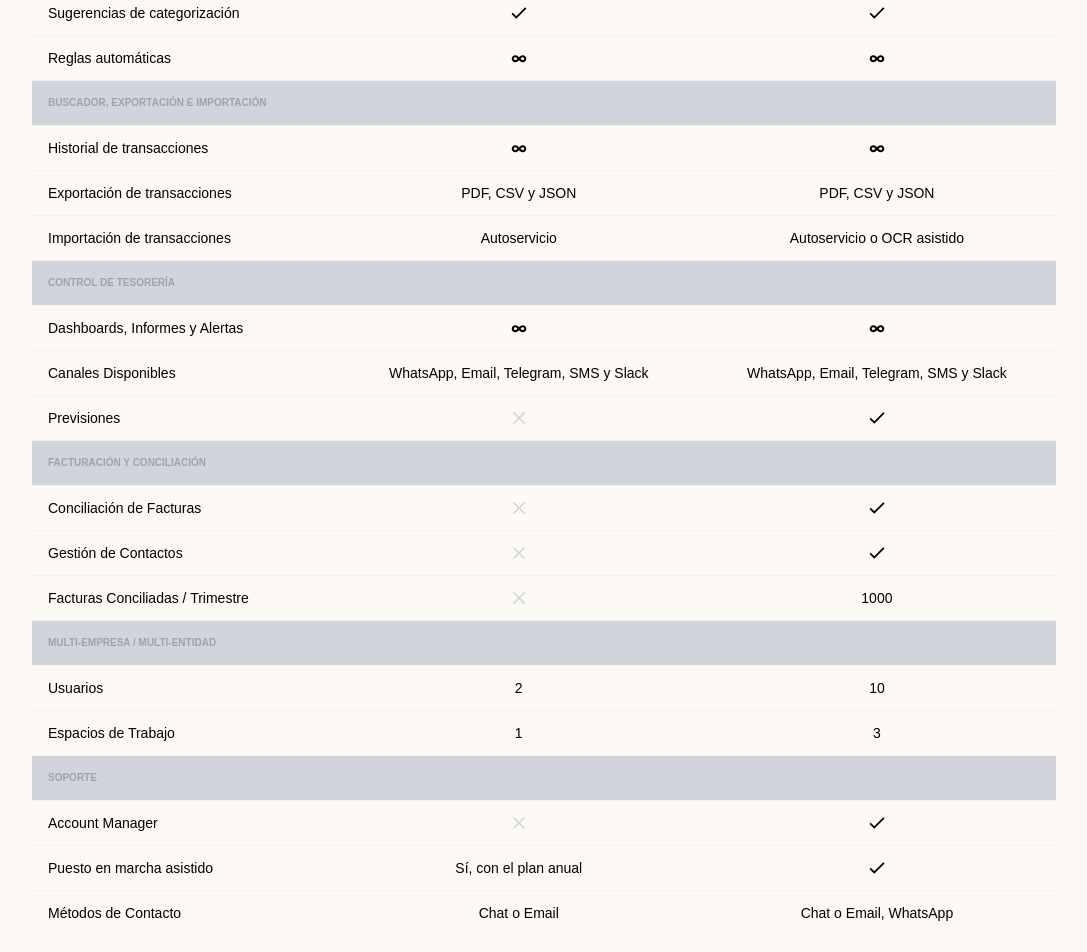
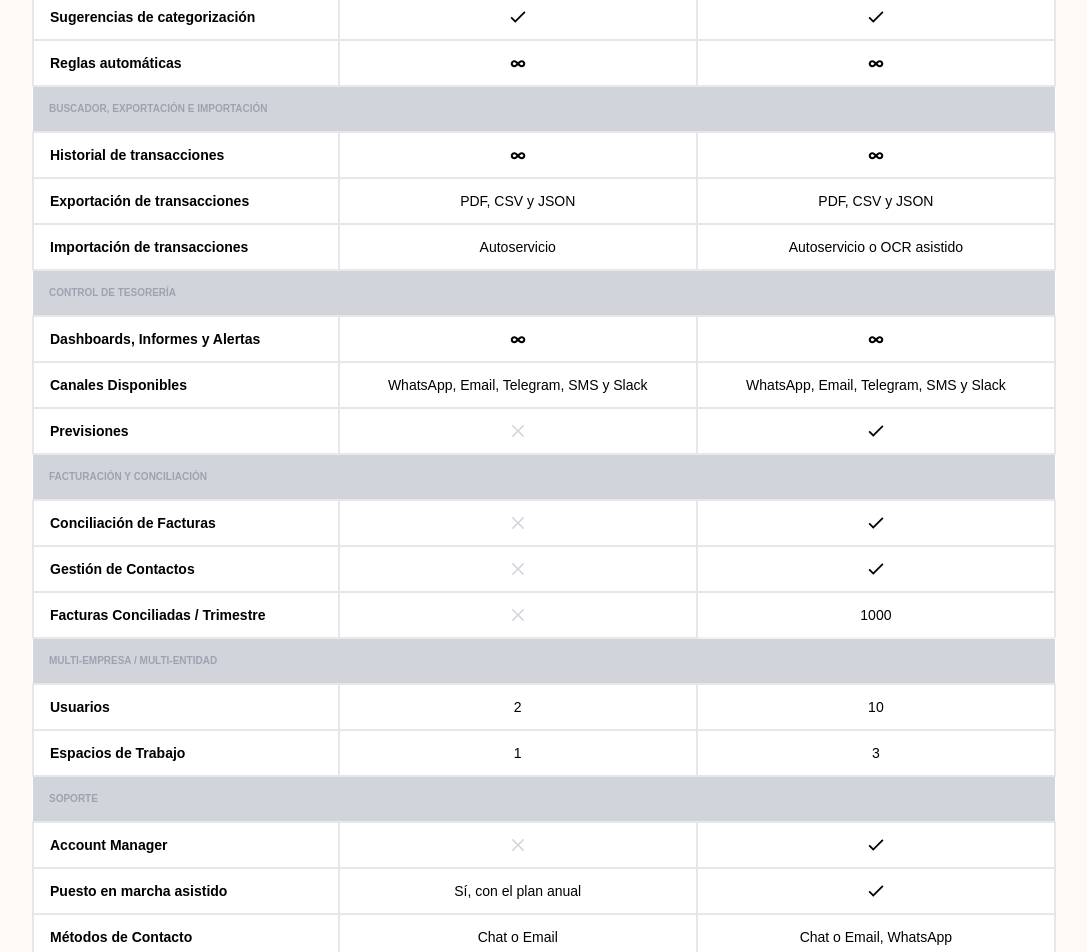
Before and after one commit to Shakib-Shajid/banktrack, a Next.js app: page /precios in a window 1280 px wide. Shown: the part 1680-2632 px from the top of the page, without its empty margins (96-1183 px from the left). Built offline with nearby package versions, Linux system fonts and the light colour scheme.

Commit message:
text design added for table

```diff
--- a/src/components/Empieza.jsx
+++ b/src/components/Empieza.jsx
@@ -277,7 +277,7 @@
 
             {/* table */}
             <div className="overflow-x-auto w-[80%] mx-auto my-20">
-                <table className="table">
+                <table className="table rounded-xl bg-white">
                     {/* head */}
                     <thead>
                         <tr className="text-center">
@@ -297,16 +297,16 @@
                             <td className="bg-gray-300 text-gray-400 text-[10px]"></td>
                         </tr>
                         {/* row 1 */}
-                        <tr>
-                            <td>Bancos sincronizados</td>
-                            <td className="text-center">10</td>
-                            <td className="text-center">25</td>
+                        <tr className="border-2">
+                            <td className="border-2 font-bold">Bancos sincronizados</td>
+                            <td className="text-center border-2">10</td>
+                            <td className="text-center border-2">25</td>
                         </tr>
                         {/* row 2 */}
-                        <tr>
-                            <td>Uso empresarial</td>
-                            <td><IoMdCheckmark className="mx-auto font-bold text-xl" /></td>
-                            <td><IoMdCheckmark className="mx-auto font-bold text-xl" /></td>
+                        <tr className="border-2">
+                            <td className="border-2 font-bold">Uso empresarial</td>
+                            <td className="border-2"><IoMdCheckmark className="mx-auto font-bold text-xl" /></td>
+                            <td className="border-2"><IoMdCheckmark className="mx-auto font-bold text-xl" /></td>
                         </tr>
                         <tr>
                             <td className="font-bold bg-gray-300 text-gray-400 text-[10px] uppercase">Categorización</td>
@@ -314,16 +314,16 @@
                             <td className="bg-gray-300 text-gray-400 text-[10px]"></td>
                         </tr>
                         {/* row 3 */}
-                        <tr>
-                            <td>Sugerencias de categorización</td>
-                            <td><IoMdCheckmark className="mx-auto font-bold text-xl" /></td>
-                            <td><IoMdCheckmark className="mx-auto font-bold text-xl" /></td>
+                        <tr className="border-2">
+                            <td className="border-2 font-bold">Sugerencias de categorización</td>
+                            <td className="border-2"><IoMdCheckmark className="mx-auto font-bold text-xl" /></td>
+                            <td className="border-2"><IoMdCheckmark className="mx-auto font-bold text-xl" /></td>
                         </tr>
                         {/* row 4 */}
-                        <tr>
-                            <td>Reglas automáticas</td>
-                            <td><TiInfinity className="mx-auto font-bold text-xl" /></td>
-                            <td><TiInfinity className="mx-auto font-bold text-xl" /></td>
+                        <tr className="border-2">
+                            <td className="border-2 font-bold">Reglas automáticas</td>
+                            <td className="border-2"><TiInfinity className="mx-auto font-bold text-xl" /></td>
+                            <td className="border-2"><TiInfinity className="mx-auto font-bold text-xl" /></td>
                         </tr>
 
                         <tr>
@@ -332,22 +332,22 @@
                             <td className="bg-gray-300 text-gray-400 text-[10px]"></td>
                         </tr>
                         {/* row 5 */}
-                        <tr>
-                            <td>Historial de transacciones</td>
-                            <td><TiInfinity className="mx-auto font-bold text-xl" /></td>
-                            <td><TiInfinity className="mx-auto font-bold text-xl" /></td>
+                        <tr className="border-2">
+                            <td className="border-2 font-bold">Historial de transacciones</td>
+                            <td className="border-2"><TiInfinity className="mx-auto font-bold text-xl" /></td>
+                            <td className="border-2"><TiInfinity className="mx-auto font-bold text-xl" /></td>
                         </tr>
                         {/* row 6 */}
-                        <tr>
-                            <td>Exportación de transacciones</td>
-                            <td className="text-center">PDF, CSV y JSON</td>
-                            <td className="text-center">PDF, CSV y JSON</td>
+                        <tr className="border-2">
+                            <td className="border-2 font-bold">Exportación de transacciones</td>
+                            <td className="text-center border-2">PDF, CSV y JSON</td>
+                            <td className="text-center border-2">PDF, CSV y JSON</td>
                         </tr>
                         {/* row 7 */}
-                        <tr>
-                            <td>Importación de transacciones</td>
-                            <td className="text-center">Autoservicio</td>
-                            <td className="text-center">Autoservicio o OCR asistido</td>
+                        <tr className="border-2">
+                            <td className="border-2 font-bold">Importación de transacciones</td>
+                            <td className="text-center border-2">Autoservicio</td>
+                            <td className="text-center border-2">Autoservicio o OCR asistido</td>
                         </tr>
                         <tr>
                             <td className="font-bold bg-gray-300 text-gray-400 text-[10px] uppercase">Control de tesorería</td>
@@ -355,22 +355,22 @@
                             <td className="bg-gray-300 text-gray-400 text-[10px]"></td>
                         </tr>
                         {/* row 8 */}
-                        <tr>
-                            <td>Dashboards, Informes y Alertas</td>
-                            <td><TiInfinity className="mx-auto font-bold text-xl" /></td>
-                            <td><TiInfinity className="mx-auto font-bold text-xl" /></td>
+                        <tr className="border-2">
+                            <td className="border-2 font-bold">Dashboards, Informes y Alertas</td>
+                            <td className="border-2"><TiInfinity className="mx-auto font-bold text-xl" /></td>
+                            <td className="border-2"><TiInfinity className="mx-auto font-bold text-xl" /></td>
                         </tr>
                         {/* row 9 */}
-                        <tr>
-                            <td>Canales Disponibles</td>
-                            <td className="text-center">WhatsApp, Email, Telegram, SMS y Slack	</td>
-                            <td className="text-center">WhatsApp, Email, Telegram, SMS y Slack	</td>
+                        <tr className="border-2">
+                            <td className="border-2 font-bold">Canales Disponibles</td>
+                            <td className="text-center border-2">WhatsApp, Email, Telegram, SMS y Slack	</td>
+                            <td className="text-center border-2">WhatsApp, Email, Telegram, SMS y Slack	</td>
                         </tr>
                         {/* row 10 */}
-                        <tr>
-                            <td>Previsiones</td>
-                            <td><RxCross2 className="mx-auto font-bold text-xl text-gray-300" /></td>
-                            <td><IoMdCheckmark className="mx-auto font-bold text-xl" /></td>
+                        <tr className="border-2">
+                            <td className="border-2 font-bold">Previsiones</td>
+                            <td className="border-2"><RxCross2 className="mx-auto font-bold text-xl text-gray-300" /></td>
+                            <td className="border-2"><IoMdCheckmark className="mx-auto font-bold text-xl" /></td>
                         </tr>
                         <tr>
                             <td className="font-bold bg-gray-300 text-gray-400 text-[10px] uppercase">Facturación y conciliación</td>
@@ -378,21 +378,21 @@
                             <td className="bg-gray-300 text-gray-400 text-[10px]"></td>
                         </tr>
                         {/* row 11 */}
-                        <tr>
-                            <td>Conciliación de Facturas</td>
-                            <td><RxCross2 className="mx-auto font-bold text-xl text-gray-300" /></td>
-                            <td><IoMdCheckmark className="mx-auto font-bold text-xl" /></td>
+                        <tr className="border-2">
+                            <td className="border-2 font-bold">Conciliación de Facturas</td>
+                            <td className="border-2"><RxCross2 className="mx-auto font-bold text-xl text-gray-300" /></td>
+                            <td className="border-2"><IoMdCheckmark className="mx-auto font-bold text-xl" /></td>
                         </tr>
                         {/* row 12 */}
-                        <tr>
-                            <td>Gestión de Contactos</td>
-                            <td><RxCross2 className="mx-auto font-bold text-xl text-gray-300" /></td>
-                            <td><IoMdCheckmark className="mx-auto font-bold text-xl" /></td>
+                        <tr className="border-2">
+                            <td className="border-2 font-bold">Gestión de Contactos</td>
+                            <td className="border-2"><RxCross2 className="mx-auto font-bold text-xl text-gray-300" /></td>
+                            <td className="border-2"><IoMdCheckmark className="mx-auto font-bold text-xl" /></td>
                         </tr>
                         {/* row 13 */}
-                        <tr>
-                            <td>Facturas Conciliadas / Trimestre</td>
-                            <td><RxCross2 className="mx-auto font-bold text-xl text-gray-300" /></td>
+                        <tr className="border-2">
+                            <td className="border-2 font-bold">Facturas Conciliadas / Trimestre</td>
+                            <td className="border-2"><RxCross2 className="mx-auto font-bold text-xl text-gray-300" /></td>
                             <td className="text-center">1000</td>
                         </tr>
                         <tr>
@@ -401,16 +401,16 @@
                             <td className="bg-gray-300 text-gray-400 text-[10px]"></td>
                         </tr>
                         {/* row 14 */}
-                        <tr>
-                            <td>Usuarios</td>
-                            <td className="text-center">2</td>
-                            <td className="text-center">10</td>
+                        <tr className="border-2">
+                            <td className="border-2 font-bold">Usuarios</td>
+                            <td className="text-center border-2">2</td>
+                            <td className="text-center border-2">10</td>
                         </tr>
                         {/* row 15 */}
-                        <tr>
-                            <td>Espacios de Trabajo</td>
-                            <td className="text-center">1</td>
-                            <td className="text-center">3</td>
+                        <tr className="border-2">
+                            <td className="border-2 font-bold">Espacios de Trabajo</td>
+                            <td className="text-center border-2">1</td>
+                            <td className="text-center border-2">3</td>
                         </tr>
                         <tr>
                             <td className="font-bold bg-gray-300 text-gray-400 text-[10px] uppercase">Soporte</td>
@@ -418,22 +418,22 @@
                             <td className="bg-gray-300 text-gray-400 text-[10px]"></td>
                         </tr>
                         {/* row 16 */}
-                        <tr>
-                            <td>Account Manager</td>
-                            <td><RxCross2 className="mx-auto font-bold text-xl text-gray-300" /></td>
-                            <td><IoMdCheckmark className="mx-auto font-bold text-xl" /></td>
+                        <tr className="border-2">
+                            <td className="border-2 font-bold">Account Manager</td>
+                            <td className="border-2"><RxCross2 className="mx-auto font-bold text-xl text-gray-300" /></td>
+                            <td className="border-2"><IoMdCheckmark className="mx-auto font-bold text-xl" /></td>
                         </tr>
                         {/* row 17 */}
-                        <tr>
-                            <td>Puesto en marcha asistido</td>
+                        <tr className="border-2">
+                            <td className="border-2 font-bold">Puesto en marcha asistido</td>
                             <td className="text-center">Sí, con el plan anual</td>
-                            <td><IoMdCheckmark className="mx-auto font-bold text-xl" /></td>
+                            <td className="border-2"><IoMdCheckmark className="mx-auto font-bold text-xl" /></td>
                         </tr>
                         {/* row 18 */}
-                        <tr>
-                            <td>Métodos de Contacto</td>
-                            <td className="text-center">Chat o Email</td>
-                            <td className="text-center">Chat o Email, WhatsApp</td>
+                        <tr className="border-2">
+                            <td className="border-2 font-bold">Métodos de Contacto</td>
+                            <td className="text-center border-2">Chat o Email</td>
+                            <td className="text-center border-2">Chat o Email, WhatsApp</td>
                         </tr>
                     </tbody>
                 </table>
```
